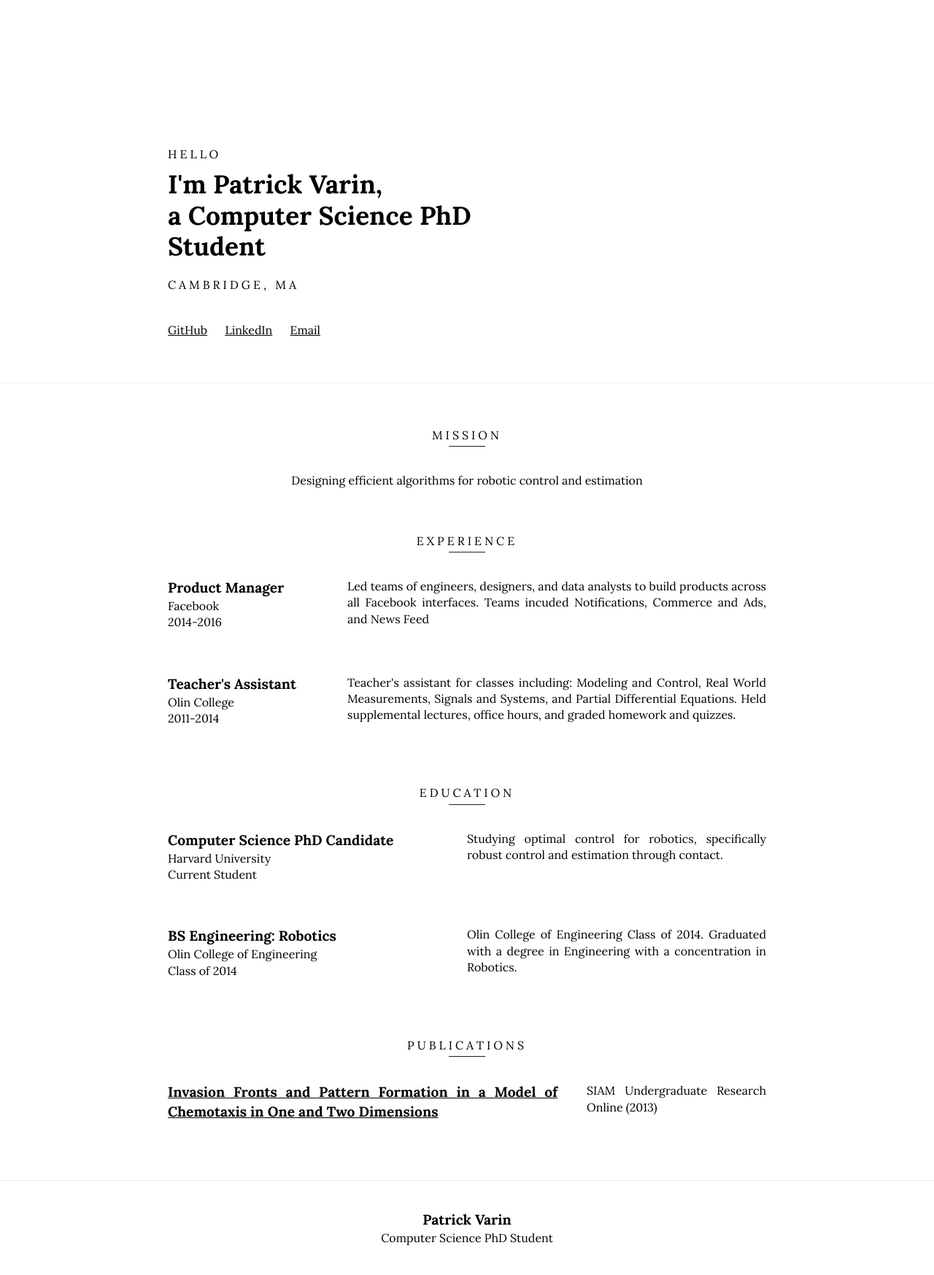
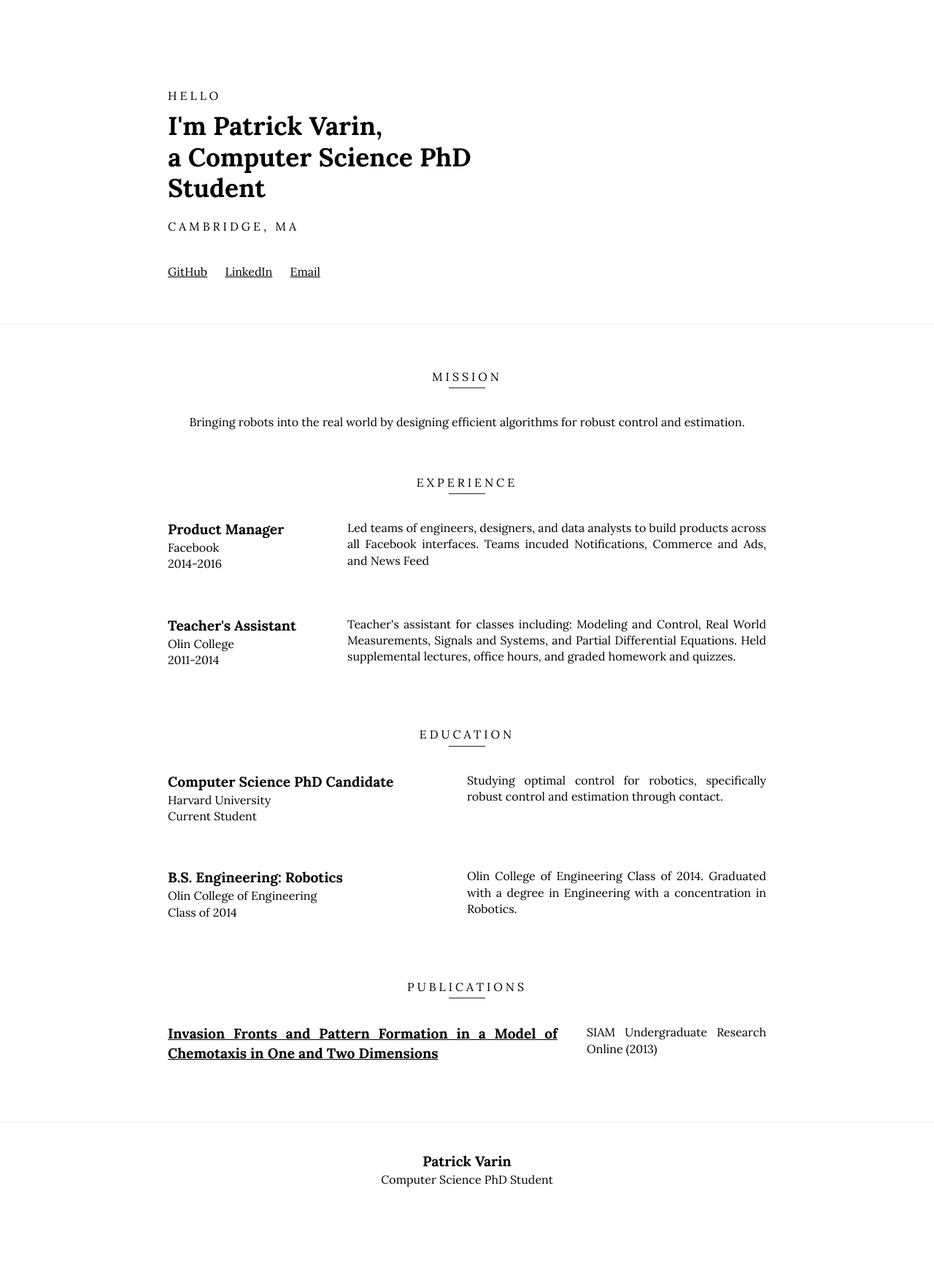
Before and after one commit to pvarin/pvarin.github.io, a Jekyll site: the page built from index.html, in a window 1280 px wide. Shown: the whole page at 73% size. Built offline with Jekyll 4.4.1, drawn with Linux system fonts in a browser that asks for light colours; after the commit the page ends 1667 px from its top, so only the background shows below that.

Commit message:
updated mission, reduced header spacing

```diff
--- a/_data/bio.yml
+++ b/_data/bio.yml
@@ -1 +1 @@
-mission: Designing efficient algorithms for robotic control and estimation
+mission: Bringing robots into the real world by designing efficient algorithms for robust control and estimation.
--- a/_data/education.yml
+++ b/_data/education.yml
@@ -3,7 +3,7 @@
     description: Studying optimal control for robotics, specifically robust control and estimation through contact.
     period: Current Student
 
--   qualification: 'BS Engineering: Robotics'
+-   qualification: 'B.S. Engineering: Robotics'
     school: Olin College of Engineering
     description: Olin College of Engineering Class of 2014. Graduated with a degree in Engineering with a concentration in Robotics.
     period: Class of 2014
--- a/_sass/_header.scss
+++ b/_sass/_header.scss
@@ -7,7 +7,7 @@ header {
     margin-bottom: ($spacer * 2);
 
     @media(min-width: 640px) {
-        padding: ($spacer * 10) 0 ($spacer * 3);
+        padding: ($spacer * 6) 0 ($spacer * 3);
         margin-bottom: ($spacer * 3);
     }
 }
```
